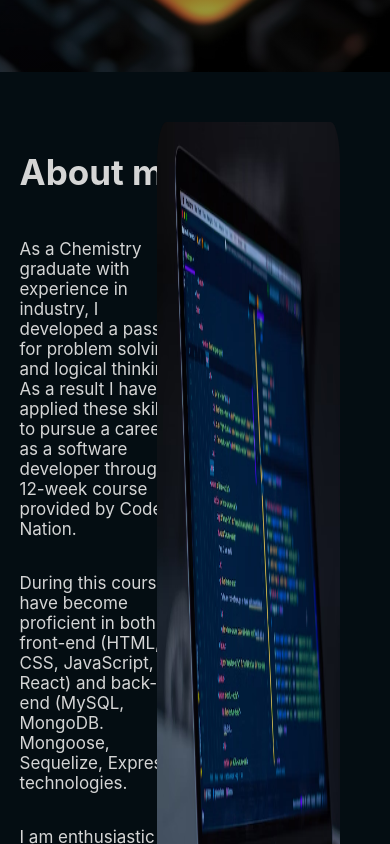
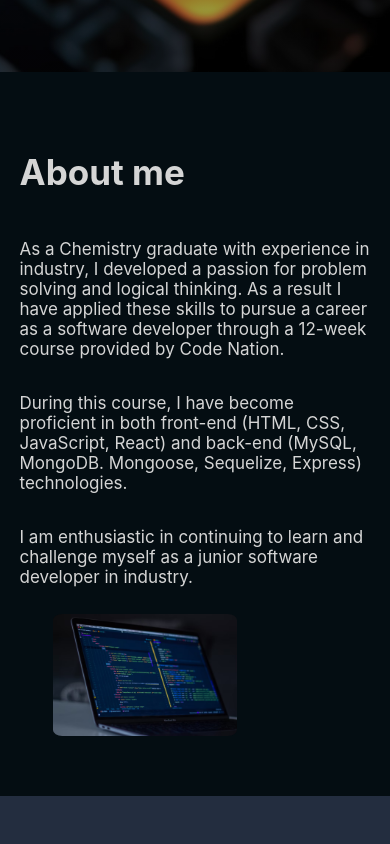
Before and after one commit to gtinsley99/MyPortfolio, a React (Create React App) app: page / in a window 390 px wide. Shown: the part 920-1764 px from the top of the page. Built offline with nearby package versions, Linux system fonts and the light colour scheme; the HTML template or start-up script is replaced by a standard one.

Commit message:
about me media working

```diff
--- a/src/components/aboutme/AboutMe.css
+++ b/src/components/aboutme/AboutMe.css
@@ -36,3 +36,16 @@
     transform: translateX(0);
     filter: blur(0);
 }
+
+@media only screen and (max-width: 1000px) {
+    .aboutMe{
+        flex-direction: column;
+        align-items: center;
+        justify-content: center;
+    }
+
+    .textContent{
+        width: 90%;
+        margin-bottom: 10px;
+    }
+  }
--- a/src/components/detail/Detail.css
+++ b/src/components/detail/Detail.css
@@ -51,5 +51,4 @@
     .content h2{
         font-size: 60px;
     }
-
   }
```
